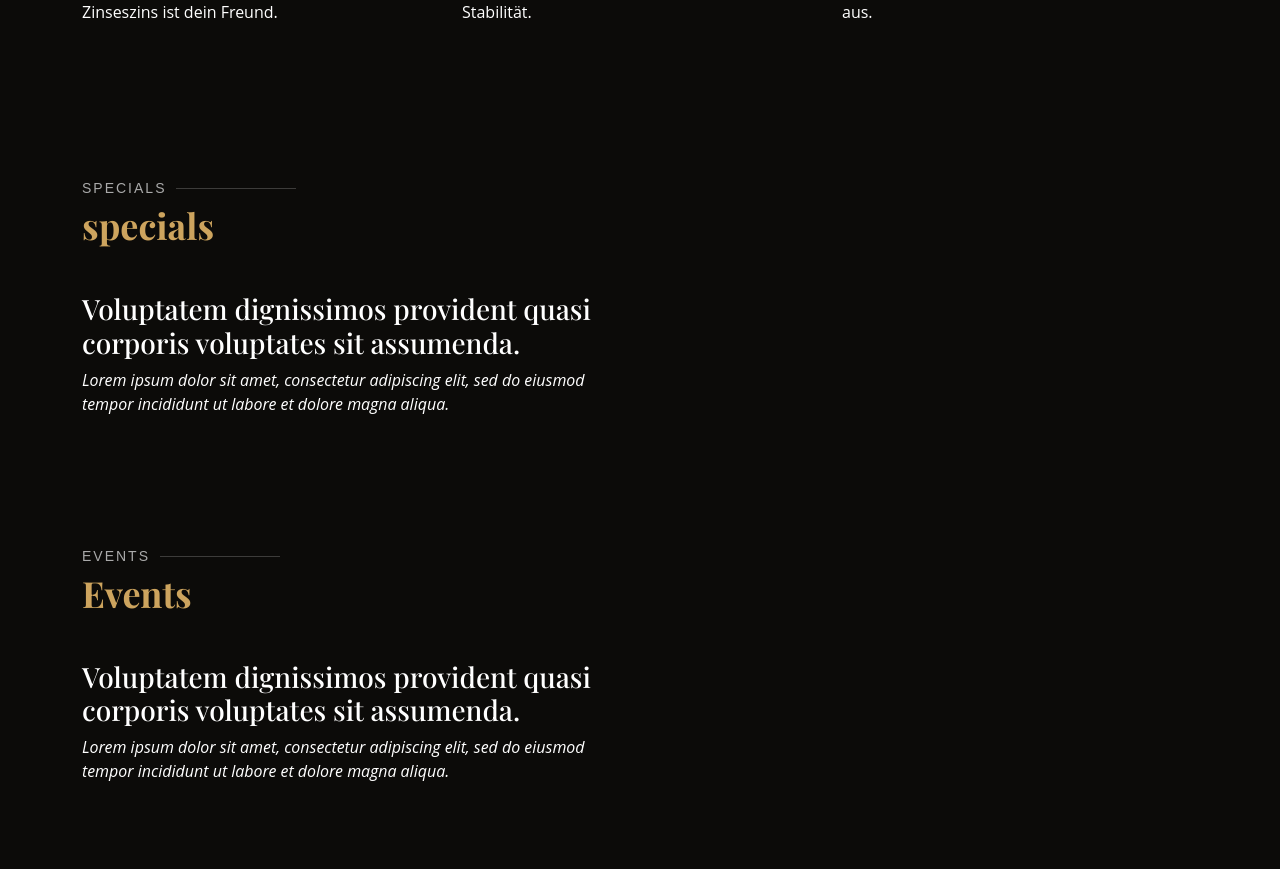
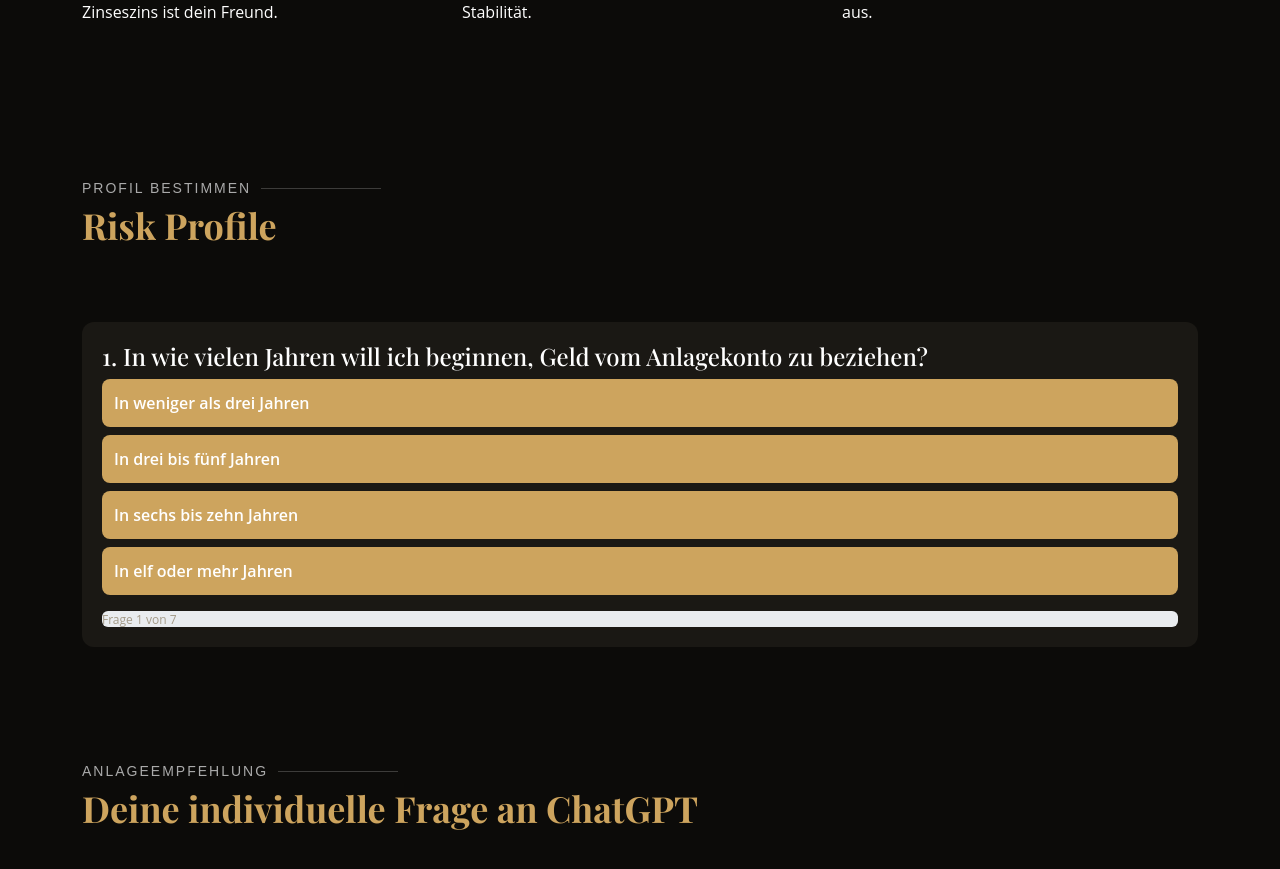
Before and after one commit to cyrilgarillo/Stockly, a Next.js app: page / in a window 1280 px wide. Shown: the part 1925-2794 px from the top of the page. Built offline with nearby package versions, Linux system fonts and the light colour scheme.

Commit message:
Open AI API

```diff
--- a/package.json
+++ b/package.json
@@ -13,6 +13,7 @@
     "bootstrap-icons": "^1.11.3",
     "glightbox": "^3.3.1",
     "next": "15.2.4",
+    "openai": "^4.93.0",
     "react": "^19.0.0",
     "react-dom": "^19.0.0",
     "swiper": "^11.2.6"
--- a/src/app/data/data.ts
+++ b/src/app/data/data.ts
@@ -20,15 +20,15 @@ export const navs = [
       active: false,
     },
     {
-      id: 9,
+      id: 4,
       name: 'Riskprofile',
       target: 'riskprofile',
       active: false,
     },
     {
-      id: 4,
-      name: 'Specials',
-      target: 'specials',
+      id: 9,
+      name: 'Anlageemphelung',
+      target: 'anlageemphelung',
       active: false,
     },
     {
--- a/src/app/page.tsx
+++ b/src/app/page.tsx
@@ -1,17 +1,18 @@
 'use client';
+
+import React, { useState } from 'react';
 import About from './sections/About';
 import Hero from './sections/Hero';
 import WhyUs from './sections/WhyUs';
 import Tipps from './sections/Tipps';
-import Specials from './sections/Specials';
+import Anlageemphelung from './sections/Anlageemphelung';
 import Events from './sections/Events';
 import Riskprofile from './sections/Riskprofile';
 import Contact from './sections/Contact';
 
+export default function Home() {
+  const [profil, setProfil] = useState<string | null>(null);
 
-
-
-export default function Home() {
   return (
     <>
       <Hero />
@@ -19,10 +20,10 @@ export default function Home() {
         <About />
         <WhyUs />
         <Tipps />
-        <Specials />
+        <Riskprofile onResult ={setProfil} />
+        <Anlageemphelung profil={profil} />
         <Events />
-        <Riskprofile/>
-        <Contact/>
+        <Contact />
       </main>
     </>
   );
--- /dev/null
+++ b/src/app/sections/Anlageemphelung.tsx
@@ -0,0 +1,73 @@
+'use client';
+
+import React, { useState, useEffect } from 'react';
+import './Anlageemphelung.css';
+import SectionTitle from '../components/SectionTitle';
+
+export default function Anlageemphelung({ profil }: { profil: string | null }) {
+  const [eingabe, setEingabe] = useState(profil || '');
+  const [antwort, setAntwort] = useState('');
+  const [loading, setLoading] = useState(false);
+
+  const handleSenden = async (promptText: string) => {
+    if (!promptText.trim()) return;
+
+    setLoading(true);
+    setAntwort('');
+
+    try {
+      const res = await fetch('/api/chatgpt', {
+        method: 'POST',
+        headers: { 'Content-Type': 'application/json' },
+        body: JSON.stringify({ prompt: promptText }),
+      });
+
+      const data = await res.json();
+      setAntwort(data.result);
+    } catch (err) {
+      setAntwort('Fehler beim Laden der Empfehlung.');
+    } finally {
+      setLoading(false);
+    }
+  };
+
+  useEffect(() => {
+    if (profil) {
+      handleSenden(`Welche Anlagestrategie eignet sich für folgendes Profil? ${profil}`);
+      setEingabe(`Welche Anlagestrategie eignet sich für folgendes Profil? ${profil} TEST`);
+    }
+  }, [profil]);
+
+  return (
+    <section id="anlageempfehlung" className="why-Anlageemphelung">
+      <div className="container">
+        <SectionTitle title="Anlageempfehlung" subtitle="Deine individuelle Frage an ChatGPT" />
+
+        <div className="row">
+          <div className="col-lg-12 content">
+            <h4 className="mb-3">Stelle eine Frage rund um dein Risikoprofil oder Investments:</h4>
+
+            <textarea
+              className="form-control mb-3"
+              rows={4}
+              value={eingabe}
+              onChange={(e) => setEingabe(e.target.value)}
+              placeholder="Z.B.: Welche ETFs passen zu einem neutralen Risikoprofil?"
+            />
+
+            <button className="btn btn-primary mb-4" onClick={() => handleSenden(eingabe)} disabled={loading}>
+              {loading ? 'Wird geladen...' : 'Frage absenden'}
+            </button>
+
+            {antwort && (
+              <>
+                <h5>Antwort von ChatGPT:</h5>
+                <p>{antwort}</p>
+              </>
+            )}
+          </div>
+        </div>
+      </div>
+    </section>
+  );
+}
--- a/src/app/sections/Riskprofile.tsx
+++ b/src/app/sections/Riskprofile.tsx
@@ -4,43 +4,75 @@ import React, { useState } from 'react';
 import './riskprofile.css';
 import SectionTitle from '../components/SectionTitle';
 
-export default function Riskprofile() {
-  const questions = [
+export default function Riskprofile({ onResult }: { onResult: (profil: string) => void }) {
+  const zeithorizontFragen = [
     {
-      id: 1,
-      question: 'Wie stufen Sie Ihr Risikoverhalten beim Anlegen ein?',
+      question: '1. In wie vielen Jahren will ich beginnen, Geld vom Anlagekonto zu beziehen?',
       options: [
-        { label: 'Konservativ', value: 1 },
-        { label: 'Ausgewogen', value: 3 },
-        { label: 'Aggressiv', value: 5 },
+        { label: 'In weniger als drei Jahren', score: 1 },
+        { label: 'In drei bis fünf Jahren', score: 3 },
+        { label: 'In sechs bis zehn Jahren', score: 7 },
+        { label: 'In elf oder mehr Jahren', score: 10 },
       ],
     },
     {
-      id: 2,
       question:
-        'Was würden Sie tun? 50% Chance auf CHF 6’000 Gewinn, 50% Risiko CHF 7’000 Verlust, oder nichts riskieren?',
+        '2. Ab dem Zeitpunkt, da ich Geld vom Anlagekonto beziehe, werde ich die gesamte Summe verbrauchen, innerhalb von …',
       options: [
-        { label: 'Ich wähle die riskante Option (A)', value: 5 },
-        { label: 'Ich wähle die sichere Option (B)', value: 1 },
+        { label: 'weniger als zwei Jahren', score: 0 },
+        { label: 'zwei bis fünf Jahren', score: 1 },
+        { label: 'sechs bis zehn Jahren', score: 4 },
+        { label: 'elf oder mehr Jahren', score: 8 },
+      ],
+    },
+  ];
+
+  const risikobereitschaftFragen = [
+    {
+      question: '3. Ich würde meine Kenntnisse über Anlagen wie folgt beschreiben:',
+      options: [
+        { label: 'Keine Kenntnisse', score: 0 },
+        { label: 'Beschränkte Kenntnisse', score: 2 },
+        { label: 'Gute Kenntnisse', score: 4 },
+        { label: 'Umfassende Kenntnisse', score: 5 },
       ],
     },
     {
-      id: 3,
-      question: 'Wie haben Sie sich bei finanziellen Verlusten in der Vergangenheit gefühlt?',
+      question: '4. Wenn ich Geldanlagen tätige, achte ich …',
       options: [
-        { label: 'Kaum berührt', value: 5 },
-        { label: 'Unangenehm, aber akzeptabel', value: 3 },
-        { label: 'Sehr unangenehm, Angst alles zu verlieren', value: 1 },
+        { label: 'am meisten auf einen Wertverlust meiner Anlage', score: 0 },
+        { label: 'gleichermassen auf einen Wertverlust wie auf Wertzuwachs', score: 4 },
+        { label: 'am meisten auf einen Wertzuwachs', score: 8 },
       ],
     },
     {
-      id: 4,
       question:
-        'Wie reagieren Sie, wenn Ihre Anlagen 20% Verlust in einem Jahr machen?',
+        '5. Wählen Sie die risikoreichste Anlage, die Sie besitzen oder je besessen haben:',
       options: [
-        { label: 'Ich bleibe investiert oder gehe aggressiver vor', value: 5 },
-        { label: 'Ich beobachte ein Jahr und entscheide danach', value: 3 },
-        { label: 'Ich steige sofort aus', value: 1 },
+        { label: 'Geldmarktfonds oder Baranlagen', score: 0 },
+        { label: 'Obligationen und/oder Obligationenfonds', score: 3 },
+        { label: 'Gemischte Fonds (mit Aktien und Obligationen)', score: 6 },
+        { label: 'Einzelaktien oder reine Aktienfonds', score: 8 },
+      ],
+    },
+    {
+      question:
+        '6. Was tun Sie, wenn eine Ihrer Aktien 25 % verloren hat?',
+      options: [
+        { label: 'Alle meine Aktien verkaufen', score: 0 },
+        { label: 'Einige meiner Aktien verkaufen', score: 2 },
+        { label: 'Nichts', score: 5 },
+        { label: 'Mehr Aktien kaufen', score: 8 },
+      ],
+    },
+    {
+      question: '7. Betrachten Sie die unten stehende Tabelle. Welche Bandbreite von Ergebnissen ist für Sie am ehesten annehmbar?',
+      options: [
+        { label: 'Durchschnittl. Jahresertrag: 7,2% | Bestes Ergebnis: 16,3% | Schlechtestes Ergebnis: -5,6%', score: 0 },
+        { label: 'Durchschnittl. Jahresertrag: 9,0% | Bestes Ergebnis: 25,0% | Schlechtestes Ergebnis: -12,1%', score: 3 },
+        { label: 'Durchschnittl. Jahresertrag: 10,4% | Bestes Ergebnis: 33,6% | Schlechtestes Ergebnis: -18,2%', score: 6 },
+        { label: 'Durchschnittl. Jahresertrag: 11,7% | Bestes Ergebnis: 42,8% | Schlechtestes Ergebnis: -24,0%', score: 8 },
+        { label: 'Durchschnittl. Jahresertrag: 12,5% | Bestes Ergebnis: 50,0% | Schlechtestes Ergebnis: -28,2%', score: 10 },
       ],
     },
   ];
@@ -48,24 +80,50 @@ export default function Riskprofile() {
   const [step, setStep] = useState(0);
   const [answers, setAnswers] = useState<number[]>([]);
   const [completed, setCompleted] = useState(false);
+  const [result, setResult] = useState<string | null>(null);
 
-  const handleAnswer = (value: number) => {
-    const updated = [...answers, value];
+  const allQuestions = [...zeithorizontFragen, ...risikobereitschaftFragen];
+
+  const handleAnswer = (score: number) => {
+    const updated = [...answers, score];
     setAnswers(updated);
-    if (step + 1 < questions.length) {
+    if (step + 1 < allQuestions.length) {
       setStep(step + 1);
     } else {
+      calculateProfile(updated);
       setCompleted(true);
     }
   };
 
-  const getProfileResult = () => {
-    const sum = answers.reduce((a, b) => a + b, 0);
-    const avg = sum / answers.length;
+  const calculateProfile = (allAnswers: number[]) => {
+    const zeithorizont = allAnswers[0] + allAnswers[1];
 
-    if (avg <= 2) return 'Konservativ – Sie bevorzugen Sicherheit und vermeiden Verluste.';
-    if (avg <= 3.5) return 'Ausgewogen – Sie akzeptieren moderate Risiken für höhere Chancen.';
-    return 'Dynamisch – Sie sind risikofreudig und streben hohe Renditen an.';
+    if (zeithorizont < 3) {
+      const profil = 'Kurzer Zeithorizont = 60 % Cash, 40 % Obligationen. Aktienanlagen sind zu volatil.';
+      setResult(profil);
+      onResult(profil);
+      scrollToRecommendation();
+      return;
+    }
+
+    const risiko = allAnswers.slice(2).reduce((a, b) => a + b, 0);
+    let profil = '';
+
+    if (zeithorizont <= 4 && risiko <= 18) profil = 'Konservativ = 20% Aktien, 50% Obligationen, 30% Cash';
+    else if (zeithorizont <= 9 && risiko <= 24) profil = 'Defensiv = 40% Aktien, 50% Obligationen, 10% Cash';
+    else if (zeithorizont <= 12 && risiko <= 32) profil = 'Neutral = 60% Aktien, 35% Obligationen, 5% Cash';
+    else if (zeithorizont <= 18 && risiko <= 36) profil = 'Dynamisch = 80% Aktien, 15% Obligationen, 5% Cash';
+    else profil = 'Aggressiv = 95% Aktien, 5% Cash';
+
+    setResult(profil);
+    onResult(profil);
+    scrollToRecommendation();
+  };
+
+  const scrollToRecommendation = () => {
+    setTimeout(() => {
+      document.getElementById('anlageempfehlung')?.scrollIntoView({ behavior: 'smooth' });
+    }, 300);
   };
 
   return (
@@ -75,25 +133,27 @@ export default function Riskprofile() {
 
         {!completed ? (
           <div className="question-box">
-            <h4>{questions[step].question}</h4>
+            <h4>{allQuestions[step].question}</h4>
             <div className="options">
-              {questions[step].options.map((opt, index) => (
+              {allQuestions[step].options.map((opt, idx) => (
                 <button
-                  key={index}
+                  key={idx}
                   className="btn-option"
-                  onClick={() => handleAnswer(opt.value)}
+                  onClick={() => handleAnswer(opt.score)}
                 >
                   {opt.label}
                 </button>
               ))}
             </div>
-            <div className="progress mt-3">Frage {step + 1} von {questions.length}</div>
+            <div className="progress mt-3">
+              Frage {step + 1} von {allQuestions.length}
+            </div>
           </div>
         ) : (
-          <div className="result-box">
-            <h4>Ihr Anlegerprofil</h4>
-            <p>{getProfileResult()}</p>
-          </div>
+        <div className="result-box">
+          <h4>Dein Profil: {result}</h4>
+          <p>Für Empfehlungen passend zu deinem Profil, siehe den nächsten Abschnitt.</p>
+        </div>
         )}
       </div>
     </section>
--- a/src/app/sections/Specials.tsx
+++ /dev/null
@@ -1,35 +0,0 @@
-// src > app > sections > WhyUs.tsx
-
-import React from 'react';
-import './specials.css';
-import SectionTitle from '../components/SectionTitle';
-
-
-export default function Specials() {
-    return (
-        <section id="specials" className="why-specials">
-         <div className="container">
-        <SectionTitle title="specials" subtitle='specials'/>
-          <div className="row">
-            <div
-              className="col-lg-6 order-1 order-lg-2"
-              data-aos="zoom-in"
-              data-aos-delay="100"
-            >
-            </div>
-
-            <div className="col-lg-6 pt-4 pt-lg-0 order-2 order-lg-1 content">
-              <h3>
-                Voluptatem dignissimos provident quasi corporis voluptates sit
-                assumenda.
-              </h3>
-              <p className="fst-italic">
-                Lorem ipsum dolor sit amet, consectetur adipiscing elit, sed do
-                eiusmod tempor incididunt ut labore et dolore magna aliqua.
-              </p>
-              </div>
-          </div>
-        </div>
-      </section>
-    );
-  }
--- a/src/app/sections/riskprofile.css
+++ b/src/app/sections/riskprofile.css
@@ -10,6 +10,7 @@
   font-weight: 600;
   cursor: pointer;
   transition: 0.3s ease;
+  text-align: left;
 }
 
 .btn-option:hover {
@@ -26,4 +27,12 @@
 
 .progress {
   color: #a49b89;
+  margin-top: 15px;
 }
+
+.result-box img {
+  max-width: 100%;
+  margin-top: 20px;
+  border-radius: 10px;
+  border: 1px solid #444;
+}
```
Also changed, not shown: src/app/api/chatgpt/route.ts (added, +28 -0 lines), public/assets/images/riskprofile.png (added), src/app/sections/Anlageemphelung.css (added), src/app/sections/specials.css (deleted), 1 other file (tests, documents, lock files or other folders).
